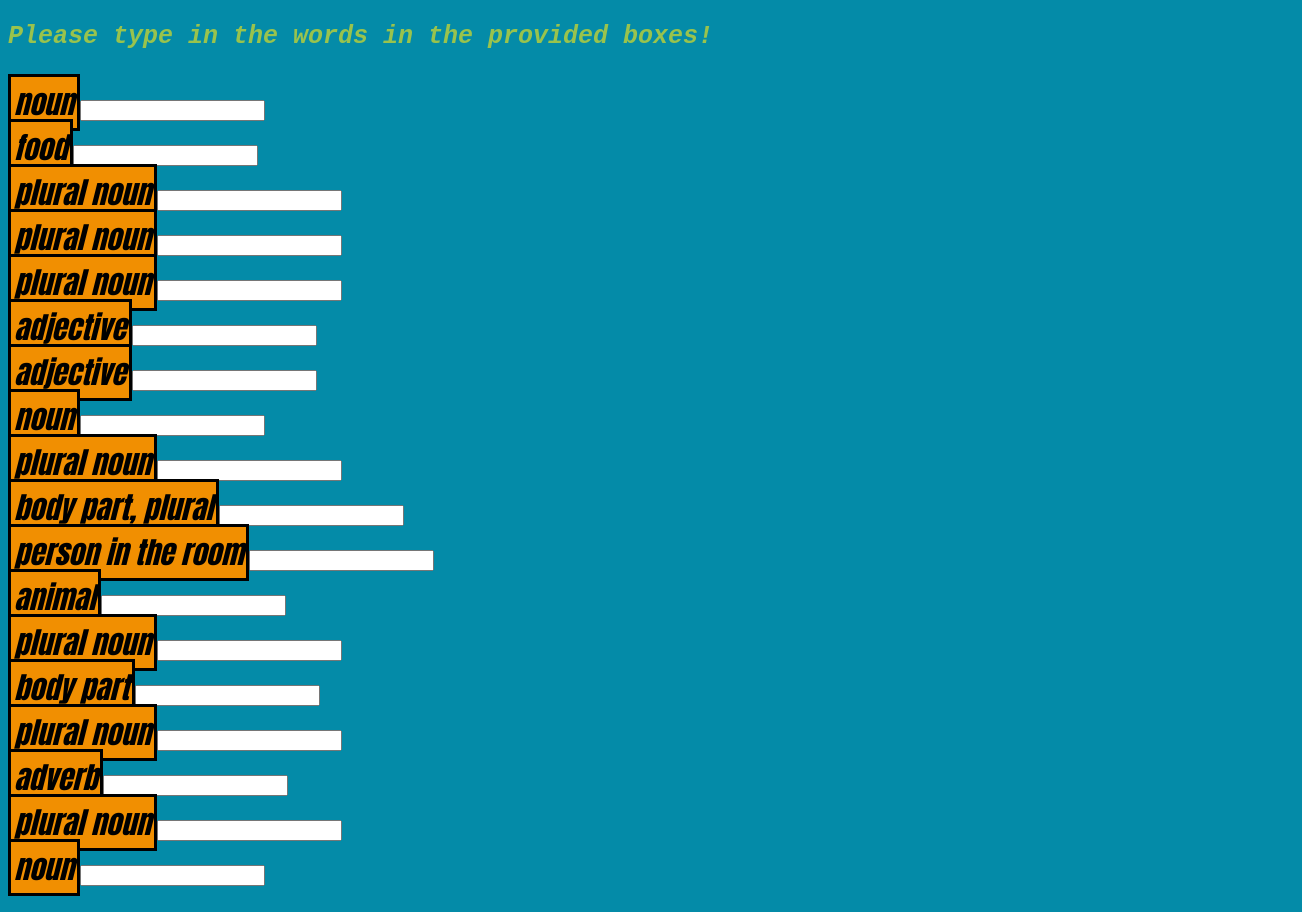
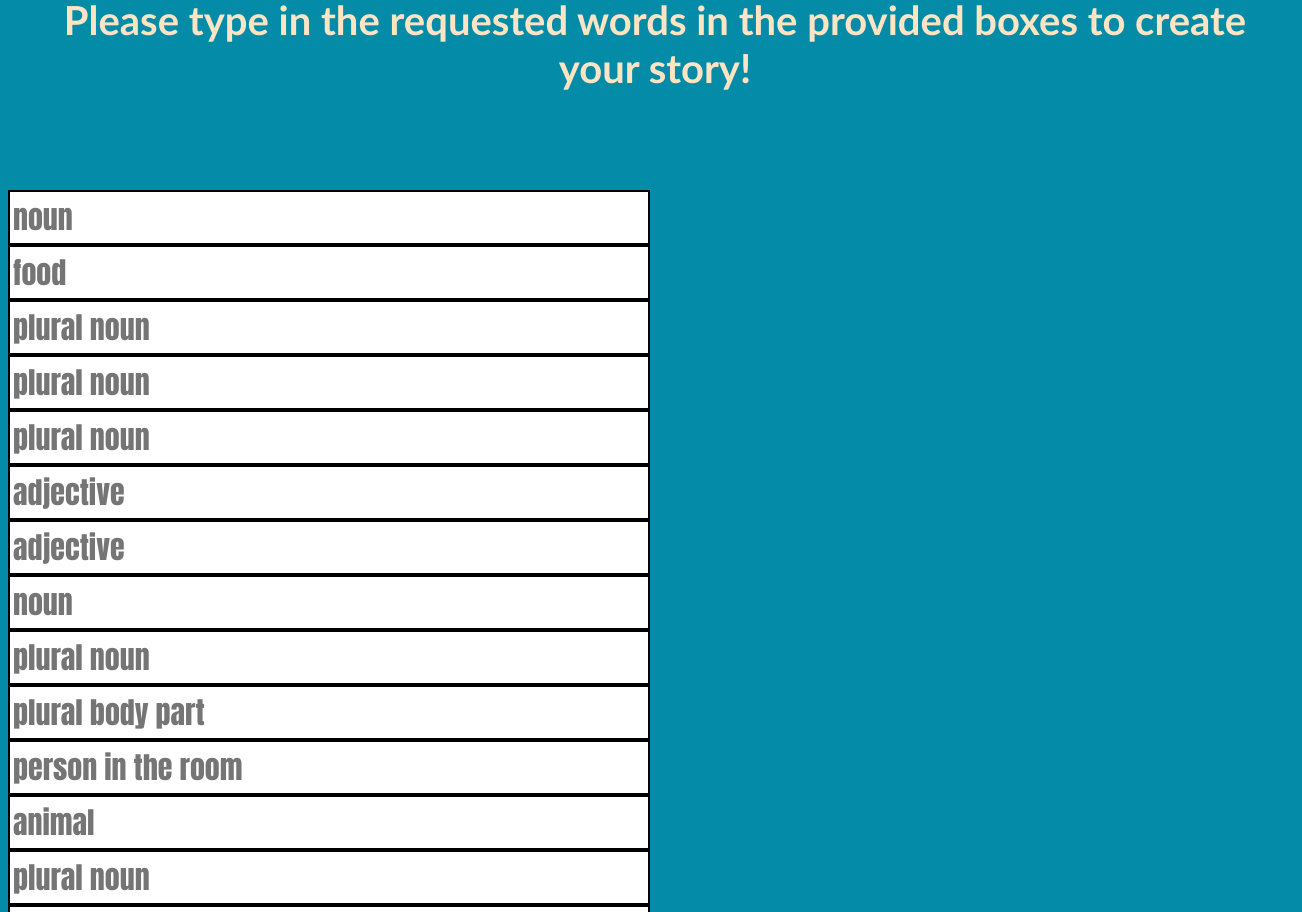
Before and after one commit to patrick-annan/Mad-Libs, a plain HTML site: page index.html in a window 1280 px wide. Shown: the part 251-1163 px from the top of the page, 1302 px wide, since content can reach past the window. Drawn offline with Linux system fonts and the light colour scheme.

Commit message:
updated inputs and css

```diff
--- a/index.html
+++ b/index.html
@@ -4,52 +4,55 @@
   <link rel="stylesheet" href="style.css">
   <meta charset="UTF-8">
   <meta name="viewport" content="width=device-width, initial-scale=1.0">
-  <title>Document</title>
+  <title>Mad Libs version PJA</title>
+  <script defer src="madlib.js"></script>
 </head>
 <body>
   <h1>A Concert Review</h1>
+  <h2>Mad Libs style story</h2>
+  <h2 class=directions>Please type in the requested words in the provided boxes to create your story!</h2>
   <p class="inputs">
-    Please type in the words in the provided boxes!
+
     <br>
     <br>
-    <label for="noun1">noun</label><input type="text">
+    <input type="text" placeholder="noun" id="noun1">
     <br>
-    <label for="food1">food</label><input type="text">
+    <input type="text" placeholder="food" id="food1">
     <br>
-    <label for="plural-noun1">plural noun</label><input type="text">
+    <input type="text" placeholder="plural noun" id="plural-noun1">
     <br>
-    <label for="plural-noun2">plural noun</label><input type="text">
+    <input type="text" placeholder="plural noun" id="plural-noun2">
     <br>
-    <label for="plural-noun3">plural noun</label><input type="text">
+    <input type="text" placeholder="plural noun" id="plural-noun3">
     <br>
-    <label for="adjective1">adjective</label><input type="text">
+    <input type="text" placeholder="adjective" id="adjective1">
     <br>
-    <label for="adjective2">adjective</label><input type="text">
+    <input type="text" placeholder="adjective" id="adjective2">
     <br>
-    <label for="noun2">noun</label><input type="text">
+    <input type="text" placeholder="noun" id="noun2">
     <br>
-    <label for="plural-noun4">plural noun</label><input type="text">
+    <input type="text" placeholder="plural noun" id="plural-noun4">
     <br>
-    <label for="body-part-1">body part, plural</label><input type="text">
+    <input type="text" placeholder="plural body part" id="body-part-1">
     <br>
-    <label for="person-in-the-room1">person in the room</label><input type="text">
+    <input type="text" placeholder="person in the room" id="person-in-the-room1">
     <br>
-    <label for="animal1">animal</label><input type="text">
+    <input type="text" placeholder="animal" id="animal1">
     <br>
-    <label for="plural-noun5">plural noun</label><input type="text">
+    <input type="text" placeholder="plural noun" id="plural-noun5">
     <br>
-    <label for="body-part-2">body part</label><input type="text">
+    <input type="text" placeholder="body part" id="body-part-2">
     <br>
-    <label for="plural-noun6">plural noun</label><input type="text">
+    <input type="text" placeholder="plural noun" id="plural-noun6">
     <br>
-    <label for="adverb1">adverb</label><input type="text">
+    <input type="text" placeholder="adverb" id="adverb1">
     <br>
-    <label for="plural-noun7">plural noun</label><input type="text">
+    <input type="text" placeholder="plural noun" id="plural-noun7">
     <br>
-    <label for="noun3">noun</label><input type="text">
+    <input type="text" placeholder="noun" id="noun3">
   </p>
 
-    <p class="story">Throughout last night's ;noun;, the cheering for the performance of Pearl ;food; was so deafening, you had to hold your ;plural noun; over your ;plural noun;. Many well-known ;plural noun; are calling it the ;adjective; concert of the decade. For their opening number, the band played their hit song, ";adjective;" followed by their ;adjective; rendition of "I Can't Get No ;noun;." Then, as a tribute to the Beatles,they played several ;noun;from the hit album, Sergeant Pepper's Lonely ;plural body part;Club Band. Unfortunately, throughout the performance,lead singer ;person in the room; moved about the stage like a caged ;animal;, singing at the top of his/her ;plural noun;, giving this critic a terrible ;body part; ache. However, the concert ended with the audience standing on their ;adverb; ,forcing the group to come back for three ;plural noun; before the ;noun;finally came down. </p>
+    <p class="story">Throughout last night's ;noun;, the cheering for the performance of Pearl ;food; was so deafening, you had to hold your ;plural noun; over your ;plural noun;. Many well-known ;plural noun; are calling it the ;adjective; concert of the decade. For their opening number, the band played their hit song, ";adjective;" followed by their ;adjective; rendition of "I Can't Get No ;noun;." Then, as a tribute to the Beatles,they played several ;noun;from the hit album, Sergeant Pepper's Lonely ;plural body part; Club Band. Unfortunately, throughout the performance,lead singer ;person in the room; moved about the stage like a caged ;animal;, singing at the top of his/her ;plural noun;, giving this critic a terrible ;body part; ache. However, the concert ended with the audience standing on their ;adverb; ,forcing the group to come back for three ;plural noun; before the ;noun;finally came down. </p>
 
 
 </body>
--- /dev/null
+++ b/madlib.js
@@ -0,0 +1,21 @@
+
+createParagraph () {
+  var wordOne=
+  var wordTwo=
+  var wordThree=
+  var wordFour=
+  var wordFive=
+  var wordSix=
+  var wordSeven=
+  var wordEight=
+  var wordNine=
+  var wordTen=
+  var wordEleven=
+  var wordTwelve=
+  var wordThirteen=
+  var wordFourteen=
+  var wordFifteen=
+  var wordSixteen=
+  var wordSeventeene=
+  var wordEighteen=
+}
--- a/style.css
+++ b/style.css
@@ -11,29 +11,52 @@ p {
 }
 
 h1 {
-  font-size: 90px;
-  font-family: 'Lucida Handwriting', cursive;
+  font-size: 80px;
+  font-family: Cambria, Cochin, Georgia, Times, 'Times New Roman', serif;
   color: #2E4057;
   margin: auto;
-  width: 50%;
+  width: 100%;
   padding: 15px;
+  text-align: center;
 }
 
-label {
+h2 {
+  font-size: 40px;
+  font-family:  Cambria, Cochin, Georgia, Times, 'Times New Roman', serif;
+  color: #2E4057;
+  margin: auto;
+  width: 100%;
+  padding: 15px;
+  text-align: center;
+}
+
+.directions {
+  color:bisque;
+  font-family: 'Gill Sans', 'Gill Sans MT', Calibri, 'Trebuchet MS', sans-serif;
+  font-size: 40px;
+  margin: auto;
+  width: 100%;
+  padding: 15px;
+  text-align: center;
+
+}
+
+input {
 
   font-size: 30px;
   font-family:Impact, Haettenschweiler, 'Arial Narrow Bold', sans-serif;
-  background-color: #F18f01;
+  background-color: white;
   padding: 3px;
   height: auto;
   width: 50%;
-  border: 3px solid black;
+  border: 2px solid black;
   color: black;
 }
 
 .story {
   background-color: aqua;
-  color:#2E4057
+  font-family: 'Gill Sans', 'Gill Sans MT', Calibri, 'Trebuchet MS', sans-serif;
+  color:#2E4057;
   margin: 1.5em 10px;
   padding: 3em, 10px, 10px;
 }
```
Also changed, not shown: GitHub-Mark.png (added), cucumber-testing-tutorial.png (added).
